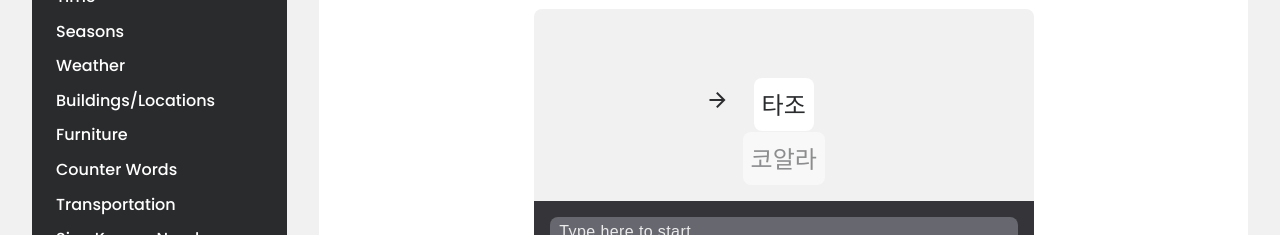
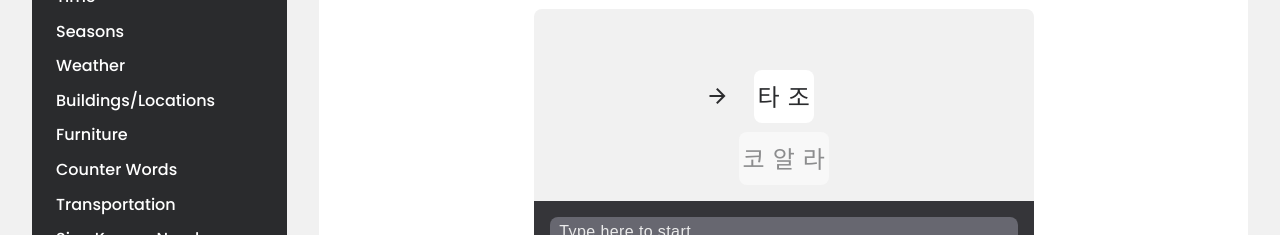
Before and after one commit to DanielHearn/korean-handbook, a Vue app: page /content/animals/typing in a window 1280 px wide. Shown: the part 359-594 px from the top of the page. Built offline with nearby package versions, Linux system fonts and the light colour scheme.

Commit message:
Add partial typing valid

```diff
--- a/src/components/MatchGame/MatchGame.scss
+++ b/src/components/MatchGame/MatchGame.scss
@@ -33,7 +33,6 @@
     &--completed {
       button {
         background: $green;
-        opacity: 0.7;
         cursor: initial;
         &:hover {
           background: $green;
--- a/src/components/TypingGame/TypingGame.js
+++ b/src/components/TypingGame/TypingGame.js
@@ -24,6 +24,7 @@ export default {
       time: DURATION,
       value: '',
       wordsCompleted: 0,
+      matchingLetters: {},
     };
   },
   watch: {
@@ -44,6 +45,18 @@ export default {
     value: function () {
       if (this.value && this.value === this.currWord.k) {
         this.moveToNextWords();
+      } else {
+        const matchingLetters = {};
+        for (const i in this.currWord.k) {
+          if (this.value.length && this.value[i]) {
+            if (this.value[i] === this.currWord.k[i]) {
+              matchingLetters[i] = true;
+            } else {
+              matchingLetters[i] = false;
+            }
+          }
+        }
+        this.matchingLetters = matchingLetters;
       }
     },
   },
@@ -67,6 +80,7 @@ export default {
       this.started = false;
       this.value = '';
       this.wordsCompleted = 0;
+      this.matchingLetters = {};
       this.resetTimer();
       this.start();
     },
@@ -97,6 +111,7 @@ export default {
       this.nextWord = this.getRandomWord();
       this.value = '';
       this.wordsCompleted++;
+      this.matchingLetters = {};
     },
     valueChange: function (newValue) {
       if (!this.started) {
--- a/src/components/TypingGame/TypingGame.scss
+++ b/src/components/TypingGame/TypingGame.scss
@@ -50,9 +50,9 @@
     flex-direction: row;
     flex-wrap: nowrap;
     background: $white;
-    padding: calc($spacing * 0.5);
     border-radius: $border-radius;
     position: relative;
+    align-items: center;
     &--prevWord {
       opacity: 0.5;
       background: $green;
@@ -69,11 +69,13 @@
     flex-direction: row;
     flex-wrap: nowrap;
     min-width: 24px;
-    &--selected {
-      background: #cfcfff;
+    padding: calc($spacing * 0.5) calc($spacing * 0.25);
+    &--valid {
+      background: $green;
     }
   }
   &-arrow {
+    display: flex;
     position: absolute;
     left: -48px;
   }
--- a/src/components/TypingGame/TypingGame.vue
+++ b/src/components/TypingGame/TypingGame.vue
@@ -23,14 +23,31 @@
               class="TypingGame-word TypingGame-word--prevWord"
               :class="{ 'TypingGame-word--hidden': !prevWord }"
             >
-              {{ prevWord ? prevWord.k : '-----' }}
+              <template v-if="prevWord?.k">
+                <div v-for="(letter, i) in prevWord.k" :key="i" class="TypingGame-letter">
+                  {{ letter }}
+                </div>
+              </template>
+              <div v-else>-----</div>
             </div>
             <div class="TypingGame-word TypingGame-word--currWord">
-              {{ currWord.k
-              }}<span class="TypingGame-arrow"> <i class="material-icons">arrow_forward</i></span>
+              <div
+                v-for="(letter, i) in currWord.k"
+                :key="i"
+                class="TypingGame-letter"
+                :class="{
+                  'TypingGame-letter--valid': matchingLetters[i] === true,
+                  'TypingGame-letter--invalid': matchingLetters[i] === false,
+                }"
+              >
+                {{ letter }}
+              </div>
+              <span class="TypingGame-arrow"> <i class="material-icons">arrow_forward</i></span>
             </div>
             <div class="TypingGame-word TypingGame-word--nextWord">
-              {{ nextWord.k }}
+              <div v-for="(letter, i) in nextWord.k" :key="i" class="TypingGame-letter">
+                {{ letter }}
+              </div>
             </div>
           </div>
           <div v-else class="TypingGame-words">
--- a/src/scss/variables.scss
+++ b/src/scss/variables.scss
@@ -9,7 +9,7 @@ $darker-grey: #4E4E57;
 $darkest-grey: #353539;
 $white: #FFFFFF;
 
-$green: #80CB3E;
+$green: #79b644;
 $red: #cb433e;
 
 // TODO REMOVE
```
